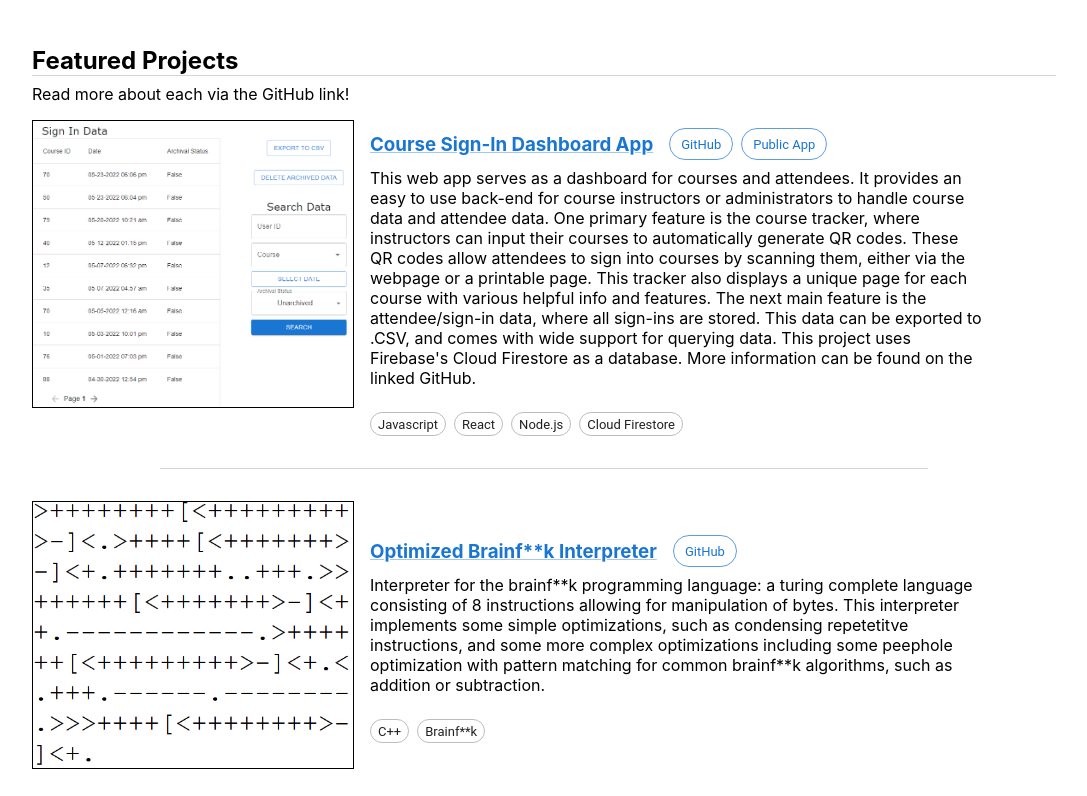
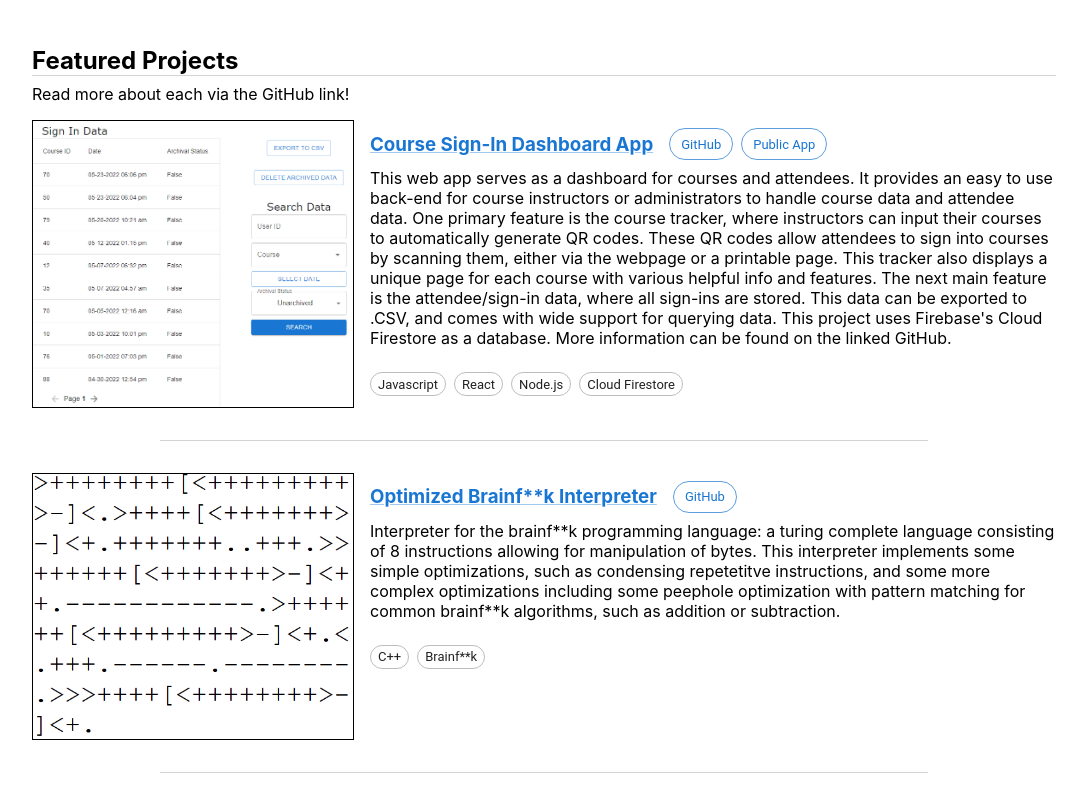
Before and after one commit to cameronmcginley/cameronmcginley.github.io, a React (Create React App) app: page / in a window 1280 px wide. Shown: the part 944-1740 px from the top of the page, without its empty margins (96-1183 px from the left). Built offline with nearby package versions, Linux system fonts and the light colour scheme.

Commit message:
Card format improvements

```diff
--- a/src/App.css
+++ b/src/App.css
@@ -28,6 +28,10 @@ p {
   flex-direction: row;
 }
 
+.projectCard-title {
+  display: flex;
+}
+
 .projectCard-titleandchips {
   display: flex;
   flex-direction: row;
@@ -45,10 +49,10 @@ p {
 .projectCard-info {
   display: flex;
   flex-direction: column;
-  justify-content: center;
+  justify-content: start;
   /* align-items: left; */
   padding-left: 1rem;
-  width: 60%;
+  /* width: 60%; */
 }
 
 .projectCard-attributes {
--- a/src/Components/PublicationCard.js
+++ b/src/Components/PublicationCard.js
@@ -6,7 +6,7 @@ const PublicationCard = (props) => {
     <div>
       <div className="projectCard-title">
         <Link href={props.cardData.link}>
-          <Tooltip title={props.cardData.link} placement="top" arrow>
+          <Tooltip title={props.cardData.link} placement="bottom" arrow>
             <h3>{props.cardData.title}</h3>
           </Tooltip>
         </Link>
```
